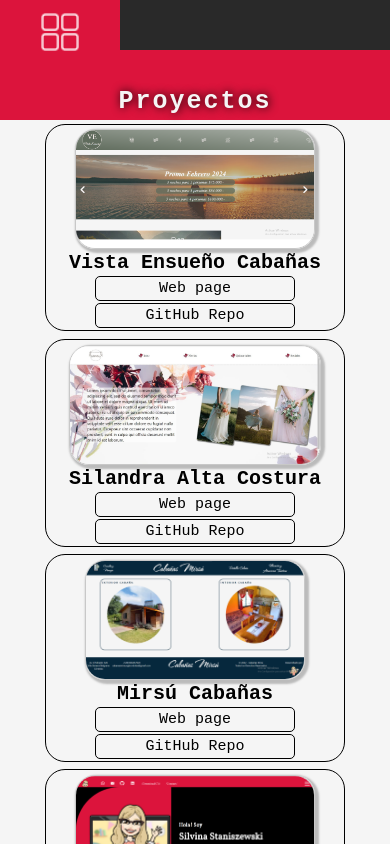
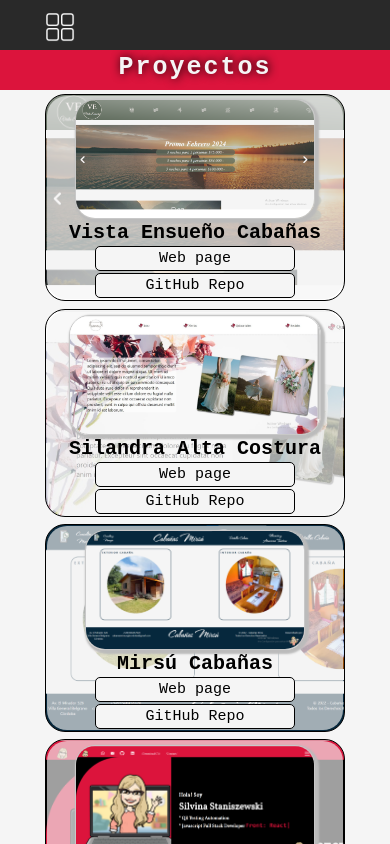
Before and after one commit to SilviStani/silvina_portfolio, a Next.js app: page /projects in a window 390 px wide. Shown: the top 844 px of the page. Built offline with nearby package versions, Linux system fonts and the light colour scheme; a web font is replaced by a local one.

Commit message:
keep refining css on projects

```diff
--- a/Components/Cards/Cards.jsx
+++ b/Components/Cards/Cards.jsx
@@ -1,6 +1,6 @@
 import React from "react";
 import styles from "../../Styles/Projects.module.css";
-import {data} from '../../src/app/works/data.js';
+import { data } from "../../src/app/works/data.js";
 import Image from "next/image";
 import Link from "next/link";
 
@@ -8,7 +8,15 @@ const Cards = () => {
   return (
     <>
       {data.map((e, i) => (
-        <div key={e.id} className={styles.CardContainer}>
+        <div
+          key={e.id}
+          className={styles.CardContainer}
+          style={{
+            backgroundImage: `url(${e.image})`,
+            backgroundSize: "cover",
+          }}
+        >
+          <div className={styles.cover}>
             <div className={styles.Imagen} key={i}>
               <Image
                 width={500}
@@ -24,18 +32,17 @@ const Cards = () => {
                 <p>{e.desc}</p>
                 <p>{e.desc2}</p>
               </div>
-            { e.srcWeb.length > 0 ?
-            (
-
-                <Link href={e.srcWeb} target={e.target} className={styles.link}>Web page</Link>
-            )
-                :
-                (
-
+              {e.srcWeb.length > 0 ? (
+                <Link href={e.srcWeb} target={e.target} className={styles.link}>
+                  Web page
+                </Link>
+              ) : (
                 <span></span>
-                )
-            }
-            <Link href={e.srcGit} target={e.target} className={styles.link}>GitHub Repo</Link>
+              )}
+              <Link href={e.srcGit} target={e.target} className={styles.link}>
+                GitHub Repo
+              </Link>
+            </div>
           </div>
         </div>
       ))}
--- a/Components/Header/HeaderMobile.jsx
+++ b/Components/Header/HeaderMobile.jsx
@@ -13,8 +13,8 @@ const HeaderMobile = () => {
           <Image
             src="/assets/menu-principal.png"
             alt="menu inicio"
-            height={40}
-            width={40}
+            height={30}
+            width={30}
             id="inicio"
             className={styles.navImage}
           />
--- a/Styles/Header.module.css
+++ b/Styles/Header.module.css
@@ -41,7 +41,7 @@
     display: none;
 }
 
-.movile {
+.mobile {
     display: none;
 }
 
@@ -57,7 +57,7 @@
     }
 
     .mobile {
-        background-color: crimson;
+        height: 50px;
         width: 120px;
         display: flex;
         flex-direction: column;
@@ -66,7 +66,7 @@
         top: 0;
     }
     .acordeon {
-        background-color: crimson;
+        background-color:rgb(41, 41, 41);;
         color: transparent;
         position: absolute;
         top: 0;
--- a/Styles/Projects.module.css
+++ b/Styles/Projects.module.css
@@ -58,8 +58,19 @@
     justify-content: center;
     padding: 1px;
     margin: 1%;
-    border: 1px solid black;
+    border: 1.5px solid black;
     border-radius: 20px;
+}
+.cover{
+    width: 100%;
+    height: 100%;
+    background-color: rgba(245, 245, 245, 0.65);
+    position: relative;
+    border-radius: 20px;
+    display: flex;
+    flex-direction: column;
+    align-items: center;
+    justify-content: center;
 }
 .CardContainer:hover{
     box-shadow: 5px 5px 8px 1px gray;
@@ -90,6 +101,7 @@
     text-align: center;
     border: 1px solid black;
     width: 300px;
+    background-color: whitesmoke;
 }
 .link:hover{
     transform: scale(1.05);
@@ -107,20 +119,21 @@
     margin: 5px;
     border-radius: 10px;
     border: 1px solid crimson;
+    background-color: whitesmoke;
 }
 
 @media only screen and (max-width: 480px){
     .Upper {
-        height: calc(40px + 80px);
+        padding: 0%;
+        height: calc(40px + 50px);
         background-color: crimson;
     }
-    .stamp{
-        justify-content: center;
-        align-items: center;
-        margin-top: 1%;
-    }
+
     .imgTitle{
         display: none;
+    }
+    .title{
+        margin-top: 30%;
     }
     .CardContainer {
         width: 300px;
--- a/src/app/projects/page.jsx
+++ b/src/app/projects/page.jsx
@@ -2,7 +2,6 @@ import React from "react";
 import styles from "../../../Styles/Projects.module.css";
 import Image from "next/image";
 import Cards from "../../../Components/Cards/Cards";
-
 
 const Trabajos = () => {
   return (
@@ -13,7 +12,7 @@ const Trabajos = () => {
             <h2 className={styles.title}>Proyectos</h2>
           </div>
           <Image
-          className={styles.imgTitle}
+            className={styles.imgTitle}
             src={"/assets/studyings.png"}
             alt="C# knowledge"
             width={150}
@@ -22,7 +21,7 @@ const Trabajos = () => {
         </div>
       </div>
       <div className={styles.Lower}>
-       <Cards/>
+        <Cards />
       </div>
     </div>
   );
```
Lines whose indentation alone changed are shown as unchanged.
